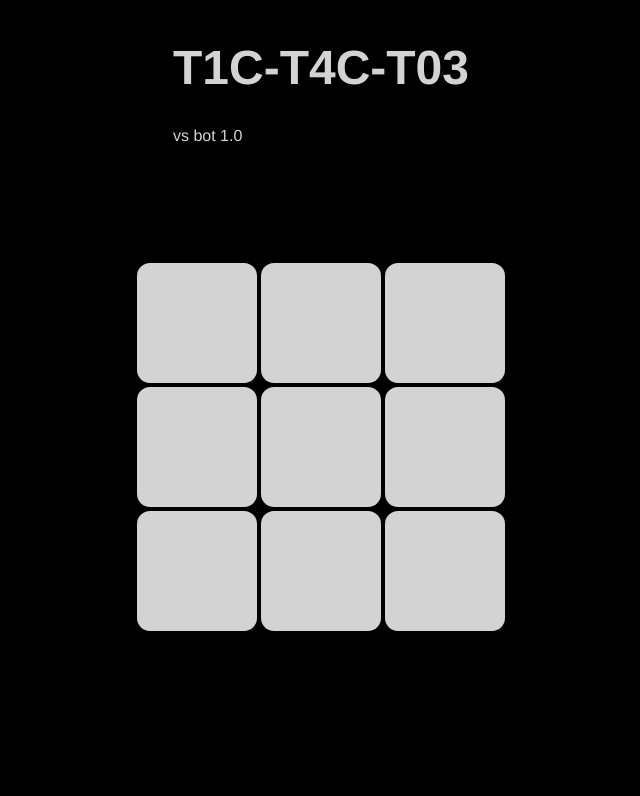
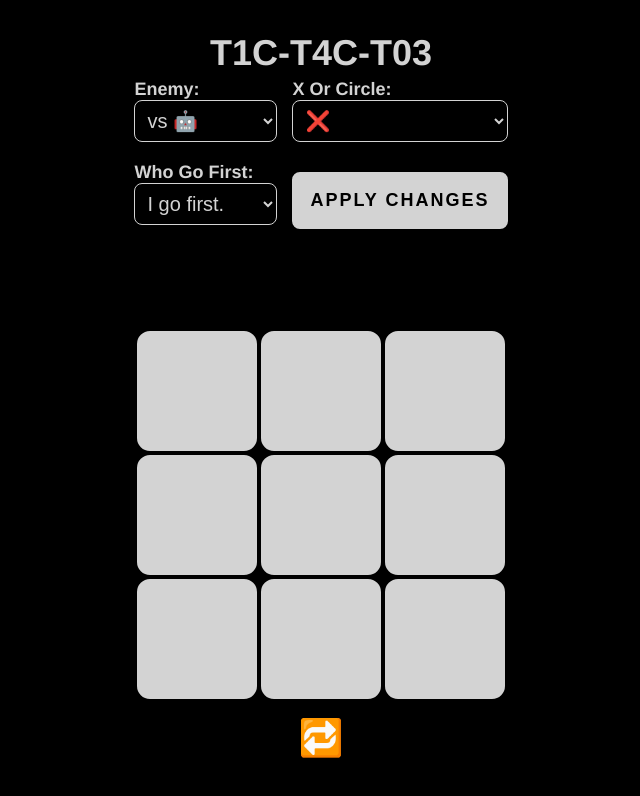
Before and after one commit to cristian-95/tictactoe, a plain HTML site: page index.html in a window 1280 px wide. Shown: the whole page, without its empty margins (319-959 px from the left). Drawn offline with Linux system fonts and the light colour scheme.

Commit message:
fix: refatoração html e css

```diff
--- a/index.html
+++ b/index.html
@@ -11,7 +11,33 @@
 <body>
     <header>
         <h1>T1C-T4C-T03</h1>
-        <p>vs bot 1.0</p>
+        <div class="config">
+            <div class="config-inner-div">
+                <label for="enemy">enemy: </label>
+                <select class="setup" name="enemy" id="select-enemy">
+                    <option value="bot" selected>vs 🤖</option>
+                    <option value="human">vs 🧠</option>
+                </select>
+            </div>
+            <div class="config-inner-div">
+                <label for="x-or-circle">x or circle: </label>
+                <select class="setup" name="x-or-circle" id="select-x-or-circle">
+                    <option value="x" selected>❌</option>
+                    <option value="circle">⭕</option>
+                </select>
+            </div>
+            <div class="config-inner-div">
+                <label for="first">who go first: </label>
+                <select class="setup" name="first" id="select-first">
+                    <option value="p1" selected>I go first.</option>
+                    <option value="p2">You can go.</option>
+                </select>
+            </div>
+            <div class="config-inner-div">
+                <button id="apply-changes">apply changes</button>
+            </div>
+        </div>
+
     </header>
     <main id="board">
         <div id="cell-1" class="cell"> </div>
@@ -26,7 +52,7 @@
     </main>
     <div class="result">
         <p class="result-txt"></p>
-        <button class="hide">🔁</button>
+        <button id="resetButton">🔁</button>
     </div>
 </body>
 </html>
--- a/style.css
+++ b/style.css
@@ -5,21 +5,77 @@
 }
 
 body {
+    font-family: 'Franklin Gothic Medium', 'Arial Narrow', Arial, sans-serif;
+    color: var(--primary-color);
     background-color: var(--bg-color);
-    font-family: 'Franklin Gothic Medium', 'Arial Narrow', Arial, sans-serif;
     display: flex;
     flex-direction: column;
     align-items: center;
     justify-content: center;
-    color: var(--primary-color);
 }
+
+/* header */
 h1{
-    font-size: 48px;
+    font-size: 36px;
+    text-align: center;
+    margin-bottom: 0;
 }
 h1:hover{
     color: var(--secondary-color);
 }
 
+.config{
+    display: grid;
+    grid-template-columns: repeat(2, auto);
+    gap: 15px;
+}
+
+.config-inner-div{
+    display: flex;
+    flex-direction: column;
+}
+
+label{
+    padding-top: 5px;
+    font-size: 18px;
+    font-weight: bold;
+    text-transform: capitalize;
+}
+
+select {
+    background-color: var(--bg-color);
+    border: 1px solid var(--primary-color);
+    border-radius: 8px;
+    padding: 8px;
+    font-size: 20px;
+    color: var(--primary-color);
+}
+
+select:hover{
+    color: var(--bg-color);
+    background-color: var(--secondary-color);
+}
+
+#apply-changes{
+    background-color: var(--primary-color);
+    color: var(--bg-color);
+    border: 3px solid var(--primary-color);
+    border-radius: 8px;
+    font-size: 18px;
+    font-weight: bold;
+    text-transform: uppercase;
+    letter-spacing: 2px;
+    margin-top: 15px;
+    padding: 15px;
+    cursor: pointer;
+}
+#apply-changes:hover{
+    background-color: var(--secondary-color);
+    border: 3px solid var(--bg-color);
+
+}
+
+/* board*/
 main {
     margin-top: 100px;
     display: grid;
@@ -27,14 +83,14 @@ main {
 }
 
 .cell{
+    background-color: var(--primary-color);
+    border: 2px solid var(--bg-color);
+    border-radius: 15px;
+    font-size: 13vh;
     text-align: center;
-    cursor: default;
     height: 15vh;
     width: 15vh;
-    font-size: 13vh;
-    border: 2px solid var(--bg-color);
-    background-color: var(--primary-color);
-    border-radius: 15px;
+    cursor: default;
 }
 .cell:hover{
     background-color: var(--secondary-color);
@@ -49,6 +105,9 @@ main {
     background-color: var(--primary-color);
 }
 
+
+
+/* results */
 .hide{
     display: none;
 }
@@ -59,16 +118,18 @@ main {
 }
 
 .result-txt{
-    margin-top: 5vh;
-    font-size: 22px;
+    color: var(--primary-color);
+    font-size: 25px;
+    font-weight: 900;
     text-transform: uppercase;
-    color: var(--secondary-color);
-    text-align: center;
     letter-spacing:  2px;
+    margin-top: 10px;
+    margin-bottom: 5px;
 }
 
-button{
-    font-size: 50px;
+#resetButton{
     background-color: var(--bg-color);
     border: none;
+    font-size: 36px;
+    cursor: pointer;
 }
```
